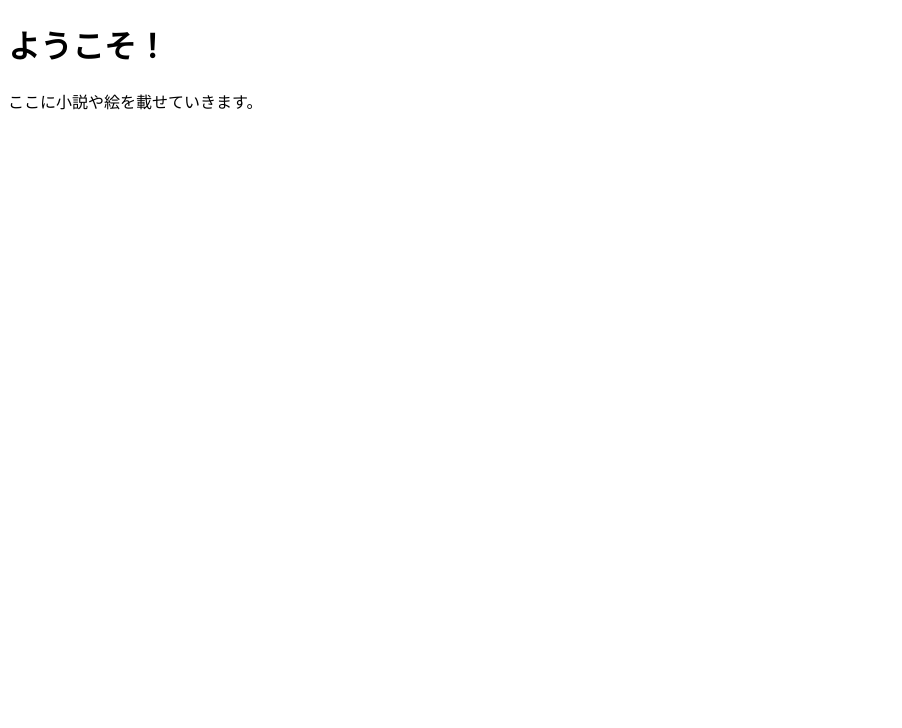
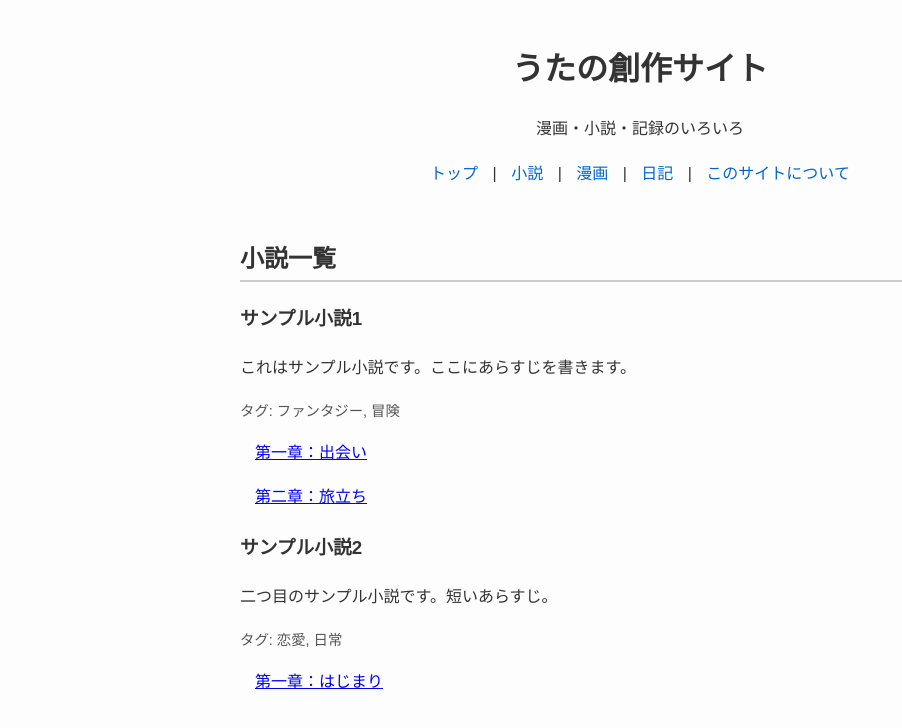
Before and after one commit to syuutoshisou/mawaritowatashi, a plain HTML site: page index.html in a window 1280 px wide. Shown: the whole page, without its empty margins (0-902 px from the left). Drawn offline with Linux system fonts and the light colour scheme.

Commit message:
Update index.html

```diff
--- a/index.html
+++ b/index.html
@@ -2,10 +2,90 @@
 <html lang="ja">
 <head>
   <meta charset="UTF-8">
-  <title>まわりとわたし</title>
+  <title>うたの創作サイト - 小説一覧</title>
+  <style>
+    body {
+      font-family: "Yu Gothic", "Hiragino Kaku Gothic ProN", sans-serif;
+      background: #fdfdfd;
+      color: #333;
+      max-width: 800px;
+      margin: auto;
+      padding: 20px;
+      line-height: 1.8;
+    }
+    header {
+      text-align: center;
+      margin-bottom: 30px;
+    }
+    nav a {
+      margin: 0 10px;
+      text-decoration: none;
+      color: #0066cc;
+    }
+    nav a:hover {
+      text-decoration: underline;
+    }
+    h1 {
+      font-size: 2em;
+      margin-bottom: 0.2em;
+    }
+    h2 {
+      border-bottom: 2px solid #ccc;
+      margin-top: 2em;
+    }
+    ul {
+      list-style: none;
+      padding-left: 0;
+    }
+    ul li {
+      margin-bottom: 15px;
+    }
+    .tags {
+      font-size: 0.9em;
+      color: #555;
+    }
+    .chapters li {
+      margin-left: 15px;
+    }
+  </style>
 </head>
 <body>
-  <h1>ようこそ！</h1>
-  <p>ここに小説や絵を載せていきます。</p>
+  <header>
+    <h1>うたの創作サイト</h1>
+    <p>漫画・小説・記録のいろいろ</p>
+    <nav>
+      <a href="index.html">トップ</a> |
+      <a href="novel-list.html">小説</a> |
+      <a href="manga.html">漫画</a> |
+      <a href="diary.html">日記</a> |
+      <a href="about.html">このサイトについて</a>
+    </nav>
+  </header>
+
+  <h2>小説一覧</h2>
+  <ul id="novel-list">
+    <!-- JavaScript でここに作品が追加される -->
+  </ul>
+
+  <script>
+    fetch('novels.json')
+      .then(response => response.json())
+      .then(data => {
+        const ul = document.getElementById('novel-list');
+        data.forEach(novel => {
+          const li = document.createElement('li');
+          li.innerHTML = `
+            <h3>${novel.title}</h3>
+            <p>${novel.description}</p>
+            <p class="tags">タグ: ${novel.tags.join(', ')}</p>
+            <ul class="chapters">
+              ${novel.chapters.map(ch => `<li><a href="${ch.url}">${ch.title}</a></li>`).join('')}
+            </ul>
+          `;
+          ul.appendChild(li);
+        });
+      })
+      .catch(err => console.error('JSON 読み込み失敗:', err));
+  </script>
 </body>
 </html>
```
